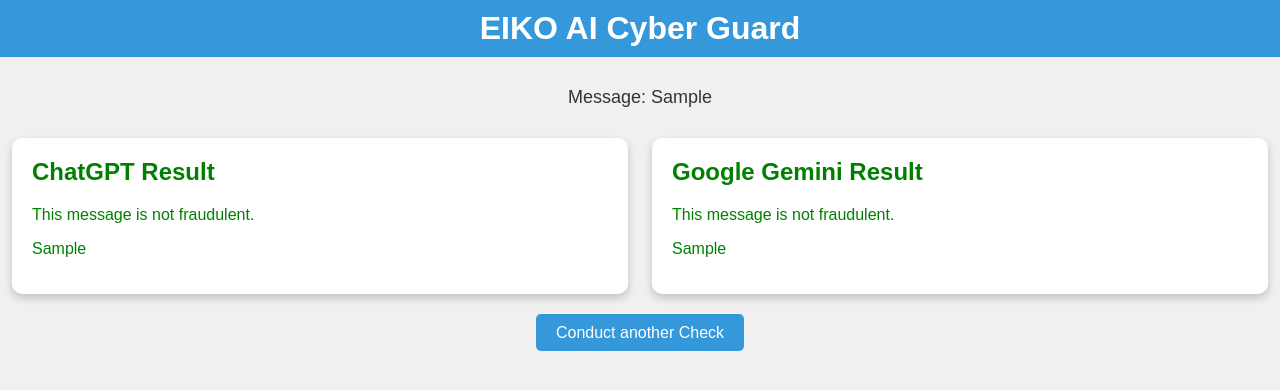
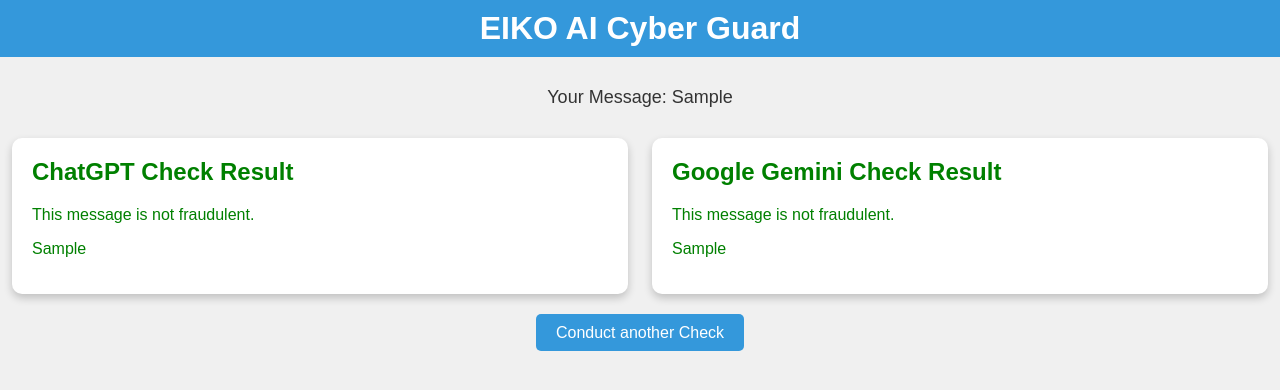
Before and after one commit to devgoks/Eiko-AI-Cyber-Guard, a Flask app: template templates/result.html in a window 1280 px wide. Shown: the top 390 px of the page. Run offline with Flask 3, Linux system fonts and the light colour scheme; the template is opened without the code that fills it: most values are stand-ins (such as "Sample title", 1, 10 or a date in 2020).

Commit message:
UI changes

```diff
--- a/eiko.py
+++ b/eiko.py
@@ -29,15 +29,15 @@
 
     chatgpt_assistant_response = response.choices[0].message.content
 
-    print(response)
+    # print(response)
 
     google_model = genai.GenerativeModel("gemini-1.5-flash")
 
     google_model_response = google_model.generate_content(fraud_check_instruction + " \n Text to Check: \n"+message)
 
-    print(google_model_response.text)
+    # print(google_model_response)
 
-    return chatgpt_assistant_response, google_model_response.text
+    return chatgpt_assistant_response, google_model_response.text.replace('*', '')
 
 @app.route("/", methods=["GET", "POST"])
 def index():
--- a/templates/index.html
+++ b/templates/index.html
@@ -117,7 +117,7 @@
         <br><br>
         <textarea id="user_input" name="user_input" rows="8" placeholder="Enter message here"></textarea>
         <br><br>
-        <input type="submit" value="Check Message" onclick="showSpinner()">
+        <input type="submit" value="Click Here To Conduct Check" onclick="showSpinner()">
     </form>
     <div id="spinner"></div>
 </div>
--- a/templates/result.html
+++ b/templates/result.html
@@ -73,14 +73,14 @@
 
 <!-- Display the user's message at the top -->
 <div id="message-container">
-    <p>Message: {{ user_input }}</p>
+    <p>Your Message: {{ user_input }}</p>
 </div>
 
 <!-- Container for the ChatGPT and Google Gemini results -->
 <div id="result-container">
     <!-- ChatGPT result -->
     <div class="result {% if chatgpt_fraudulent %}fraudulent{% else %}legitimate{% endif %}">
-        <h2>ChatGPT Result</h2>
+        <h2>ChatGPT Check Result</h2>
         {% if chatgpt_fraudulent %}
         <p>This message is fraudulent.</p>
         {% else %}
@@ -91,7 +91,7 @@
 
     <!-- Google Gemini result -->
     <div class="result {% if gemini_fraudulent %}fraudulent{% else %}legitimate{% endif %}">
-        <h2>Google Gemini Result</h2>
+        <h2>Google Gemini Check Result</h2>
         {% if gemini_fraudulent %}
         <p>This message is fraudulent.</p>
         {% else %}
```
